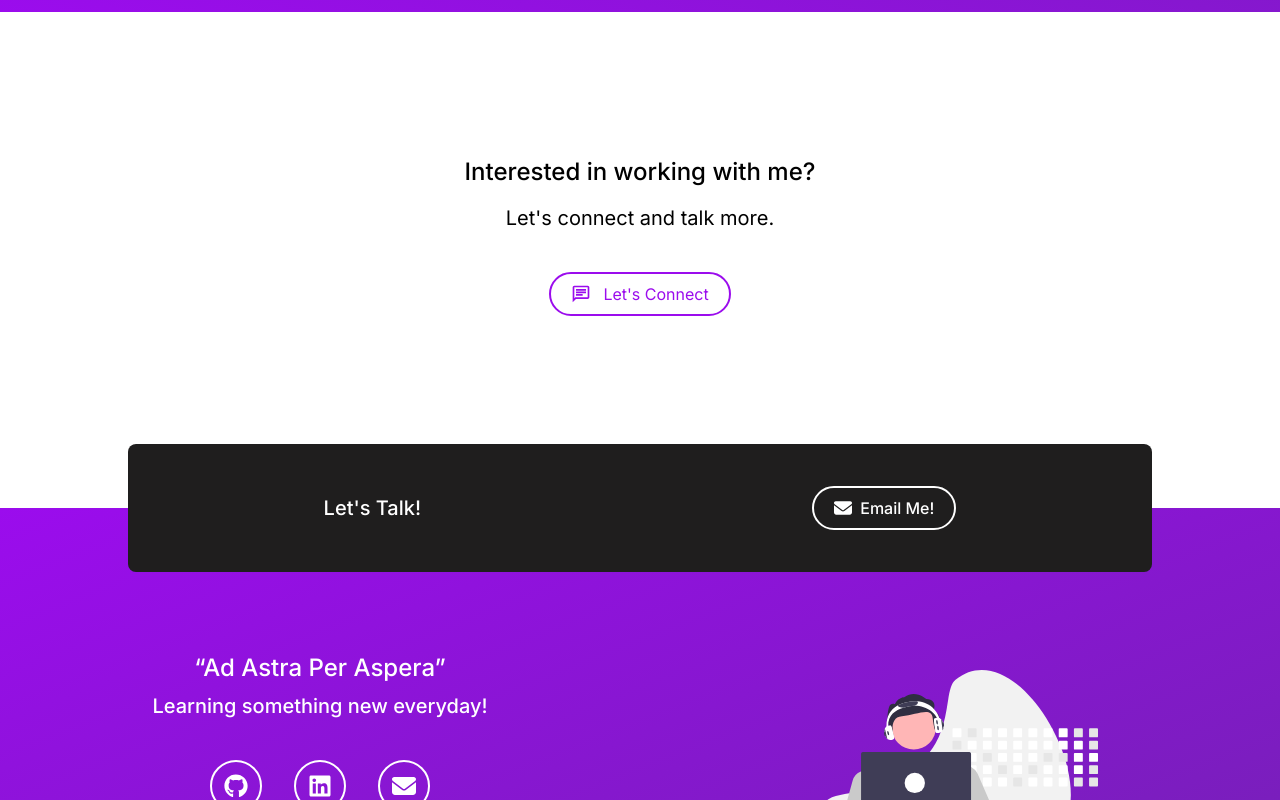
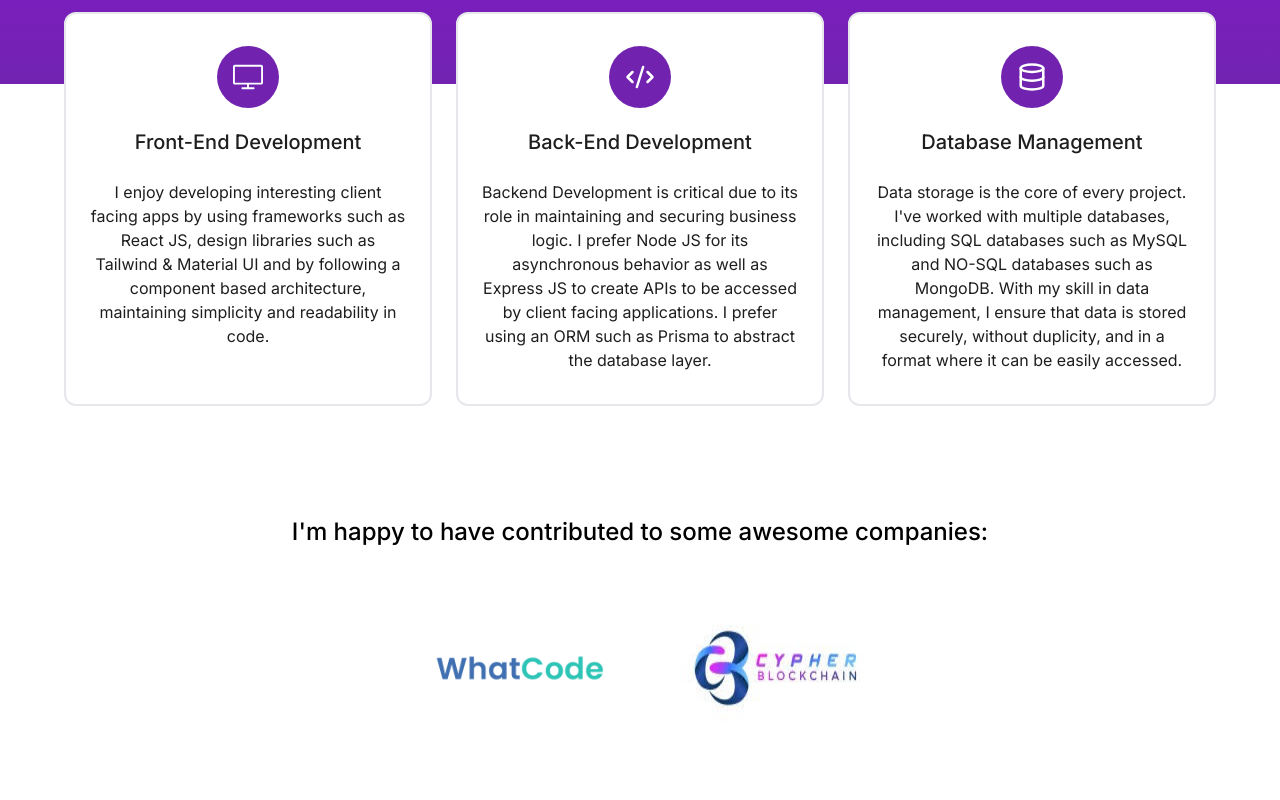
Before and after one commit to roshith-prakash/roshithprakash, a React (Create React App) app: page / in a window 1280 px wide. Shown: the part 1080-1880 px from the top of the page. Built offline with nearby package versions, Linux system fonts and the light colour scheme.

Commit message:
Floating cards Section created. 27-03-2024. Roshith.

```diff
--- a/src/components/Footer.jsx
+++ b/src/components/Footer.jsx
@@ -5,7 +5,7 @@ import dev from "../assets/dev.svg";
 const Footer = () => {
   return (
     <>
-      <div className="bg-gradient-to-br from-cta to-hovercta font-inter pb-20 min-h-50vh relative text-white">
+      <div className="bg-gradient-to-b from-cta to-hovercta font-inter pb-20 min-h-50vh relative text-white">
         <div className="absolute -top-16 w-[90vw] lg:w-[80vw] left-1/2 -translate-x-1/2 rounded-lg h-32 flex justify-around items-center bg-[#1f1e1e] text-white">
           <p className="text-xl font-medium">Let's Talk!</p>
           <a
--- a/src/pages/About.jsx
+++ b/src/pages/About.jsx
@@ -39,7 +39,7 @@ const About = () => {
             <img src={education} alt="Education" className="w-[60%]" />
           </div>
           <div className="w-full py-10 mx-2 shadow-md border-[1px] rounded-xl md:shadow-none md:border-none md:py-0 md:w-[60%] lg:flex-1 px-8  ">
-            <p className="text-2xl font-semibold">Education</p>
+            <p className="text-2xl font-semibold">Education 🎓</p>
 
             <div className="mt-10">
               {/* Bsc IT */}
--- a/src/pages/Landing.jsx
+++ b/src/pages/Landing.jsx
@@ -1,11 +1,18 @@
 import React, { useEffect } from "react";
 import { Navbar, Footer, OutlineButton } from "../components";
-import hero from "../assets/hero.svg";
+import { Typewriter } from "react-simple-typewriter";
+import AOS from "aos";
+import "aos/dist/aos.css";
+
 import { FaRegArrowAltCircleUp } from "react-icons/fa";
 import { MdOutlineChat } from "react-icons/md";
-import AOS from "aos";
-import "aos/dist/aos.css";
-import { Typewriter } from "react-simple-typewriter";
+import { SlScreenDesktop } from "react-icons/sl";
+import { LuCode2 } from "react-icons/lu";
+import { FiDatabase } from "react-icons/fi";
+
+import hero from "../assets/hero.svg";
+import whatcode from "../assets/whatcode.png";
+import cypher from "../assets/cypher.jpeg";
 
 const Landing = () => {
   useEffect(() => {
@@ -62,12 +69,12 @@ const Landing = () => {
         {/* Text Section*/}
         <div
           data-aos="fade-up"
-          className="bg-gradient-to-tr from-cta to-hovercta  text-white py-20"
+          className="bg-gradient-to-b from-cta to-hovercta relative text-white py-20 pb-28"
         >
           <p className="text-center font-semibold mx-auto px-5 lg:max-w-[60%] text-2xl">
             Hi, I am Roshith. Pleasure to meet you.
           </p>
-          <p className="text-center font-medium mx-auto mt-8 px-5 md:max-w-[90%] lg:max-w-[70%] text-grey text-lg">
+          <p className="text-center font-medium mx-auto mt-8 px-5 mb-10 md:max-w-[90%] lg:max-w-[70%] text-grey text-lg">
             I am a Full Stack Web Developer based out of Mumbai, India. Driven
             by a relentless pursuit of excellence, I am poised to make
             meaningful contributions in the realm of Full Stack Development,
@@ -76,7 +83,100 @@ const Landing = () => {
             have contributed to a range of projects including Web3 and AI based
             projects, applying myself to fulfill the product requirements.
           </p>
+
+          {/* Floating Cards Section */}
+          <div className="absolute z-5 mt-10 left-1/2 -translate-x-1/2 flex flex-wrap w-[95%] lg:w-[90%] justify-around gap-x-6 gap-y-4">
+            {/* FrontEnd */}
+            <div className="text-heading w-full lg:flex-1 bg-white border-2  rounded-xl py-8 px-2">
+              <div className="bg-hovercta p-4 rounded-full w-fit mx-auto">
+                <SlScreenDesktop className="text-white text-3xl" />
+              </div>
+              <p className="text-xl  font-medium text-center mt-5">
+                Front-End Development
+              </p>
+              <p className="text-base text-center px-4 mt-6">
+                I enjoy developing interesting client facing apps by using
+                frameworks such as React JS, design libraries such as Tailwind &
+                Material UI and by following a component based architecture,
+                maintaining simplicity and readability in code.
+              </p>
+            </div>
+            {/* Backend */}
+            <div className="text-heading w-full lg:flex-1 bg-white border-2  rounded-xl py-8 px-2">
+              <div className="bg-hovercta p-4 rounded-full w-fit mx-auto">
+                <LuCode2 className="text-white text-3xl" />
+              </div>
+              <p className="text-xl  font-medium text-center mt-5">
+                Back-End Development
+              </p>
+              <p className="text-base text-center px-4 mt-6">
+                Backend Development is critical due to its role in maintaining
+                and securing business logic. I prefer Node JS for its
+                asynchronous behavior as well as Express JS to create APIs to be
+                accessed by client facing applications. I prefer using an ORM
+                such as Prisma to abstract the database layer.
+              </p>
+            </div>
+            {/* Database */}
+            <div className="text-heading w-full lg:flex-1 bg-white border-2  rounded-xl py-8 px-2">
+              <div className="bg-hovercta p-4 rounded-full w-fit mx-auto">
+                <FiDatabase className="text-white text-3xl" />
+              </div>
+              <p className="text-xl  font-medium text-center mt-5">
+                Database Management
+              </p>
+              <p className="text-base text-center px-4 mt-6">
+                Data storage is the core of every project. I've worked with
+                multiple databases, including SQL databases such as MySQL and
+                NO-SQL databases such as MongoDB. With my skill in data
+                management, I ensure that data is stored securely, without
+                duplicity, and in a format where it can be easily accessed.
+              </p>
+            </div>
+          </div>
         </div>
+
+        {/* ---------------------------------------------------- */}
+
+        {/* Companies Section */}
+        <div
+          data-aos="fade-up"
+          className="bg-white mt-[73rem] md:mt-[60rem] lg:mt-[27rem] pb-10 border-b-[1px] border-[#cfd1d1]"
+        >
+          <p className="text-center px-3 font-medium text-2xl">
+            I'm happy to have contributed to some awesome companies:
+          </p>
+
+          <div className=" flex flex-wrap justify-center gap-x-10">
+            <img
+              src={whatcode}
+              alt="WhatCode"
+              className="max-w-60 pointer-events-none"
+            />
+            <img
+              src={cypher}
+              alt="Cypher Blockchain"
+              className="max-w-60 pointer-events-none"
+            />
+          </div>
+        </div>
+
+        {/* ---------------------------------------------------- */}
+
+        {/* Languages / Libraries Section */}
+        {/* <div
+          data-aos="fade-up"
+          className="bg-white pt-24 pb-10 border-b-[1px] border-[#cfd1d1]"
+        >
+          <p className="text-center px-3 font-medium text-2xl flex justify-center items-center gap-x-3">
+            <LuCode2 /> The Things that I use :
+          </p>
+
+          <div className=" flex flex-wrap justify-center gap-x-10">
+            <img src={whatcode} alt="WhatCode" className="max-w-60 pointer-events-none" />
+            <img src={cypher} alt="Cypher Blockchain" className="max-w-60 pointer-events-none" />
+          </div>
+        </div> */}
 
         {/* ---------------------------------------------------- */}
 
--- a/src/pages/NotFound.jsx
+++ b/src/pages/NotFound.jsx
@@ -15,7 +15,7 @@ const NotFound = () => {
       <Navbar />
       <div className="min-h-[60vh] flex items-center justify-center pt-20 pb-32">
         <div>
-          <img src={notfound} className="w-[40vw] mx-auto" />
+          <img src={notfound} alt="Not Found" className="w-[40vw] mx-auto" />
           <p className="text-4xl px-5 text-center mt-14">
             I think we are lost. Let's go back?
           </p>
```
